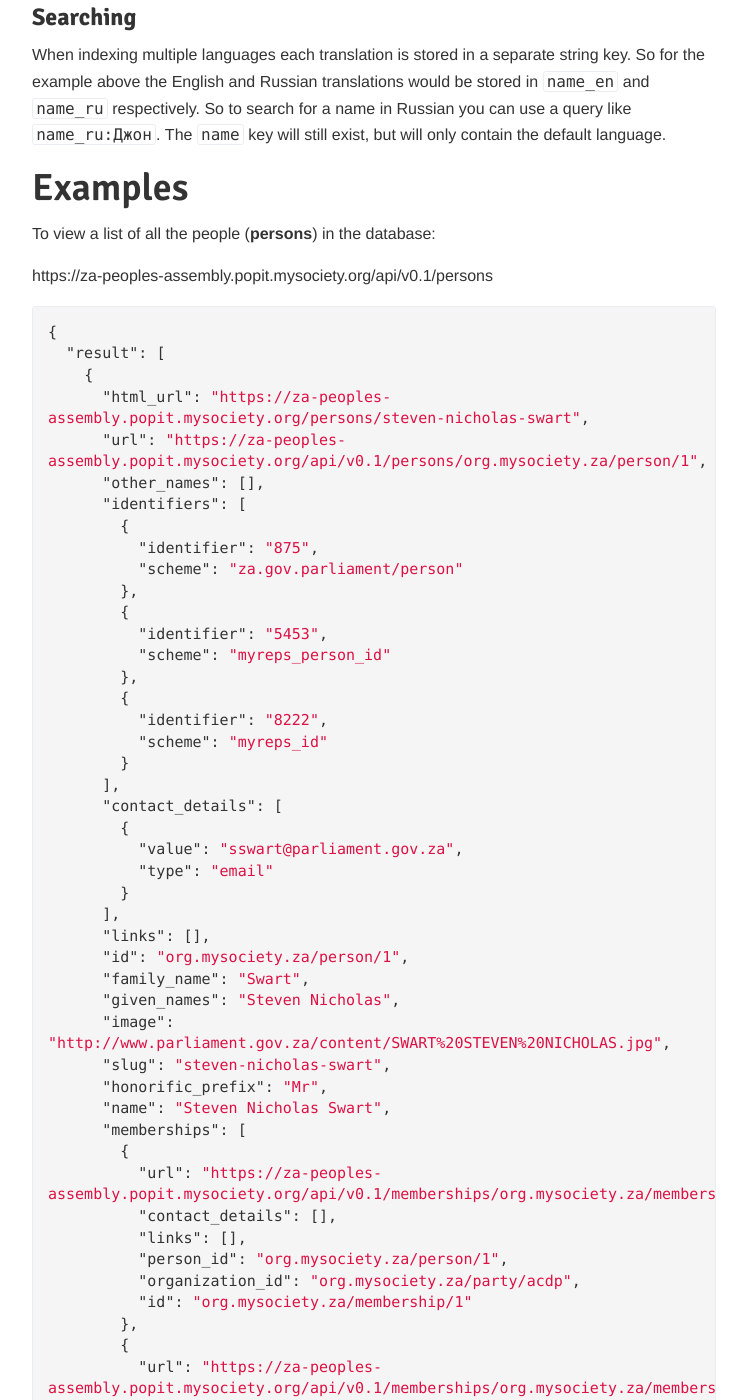
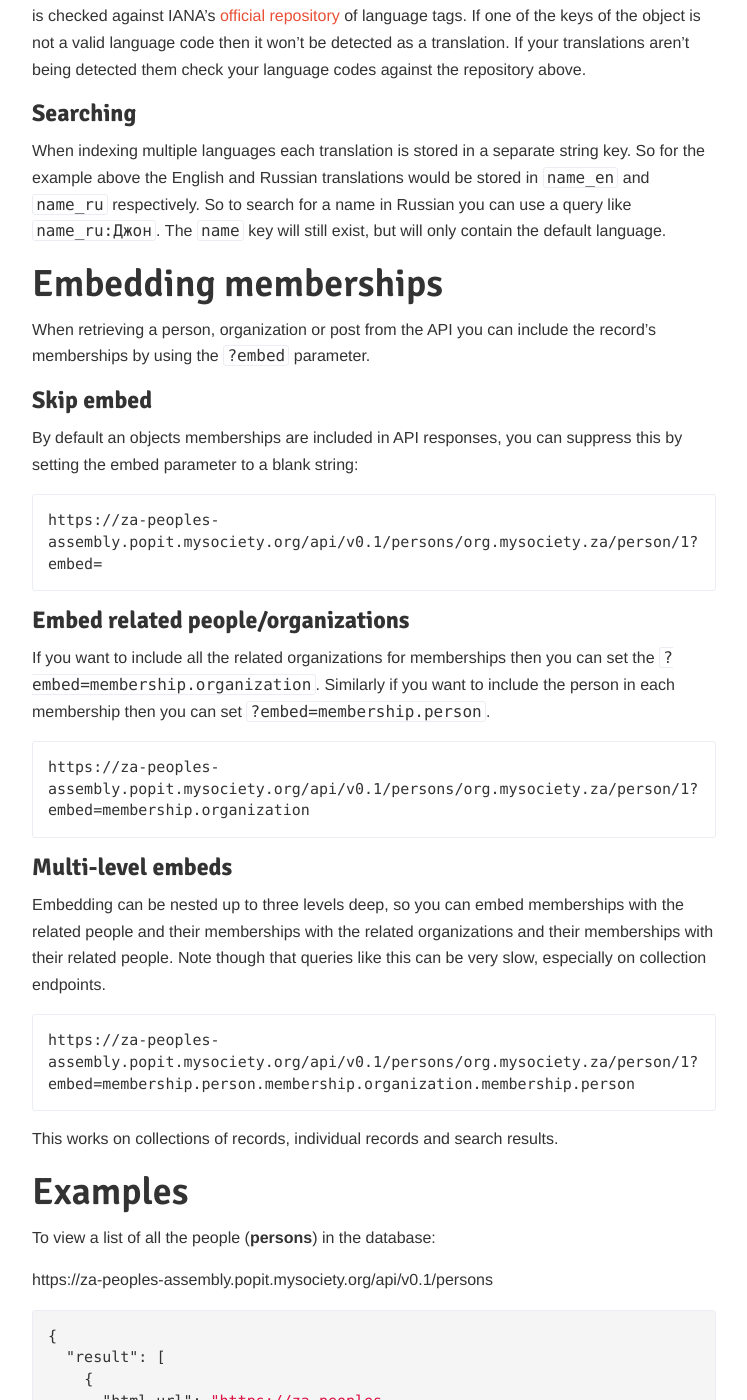
Before and after one commit to mysociety/popit.poplus.org, a Jekyll site: the page built from docs/api/reference.md, in a window 1280 px wide and 1400 px high, scrolled down 3725 px. Shown: the whole window, without its empty margins (266-1013 px from the left). Built offline with Jekyll 4.4.1, drawn with Linux system fonts in a browser that asks for light colours; some of the changed text lies outside the part shown.

Commit message:
Initial pass at membership embed docs

```diff
--- a/docs/api/reference.md
+++ b/docs/api/reference.md
@@ -122,6 +122,30 @@ An object is determined to be a translation object if all of the keys are valid
 ### Searching
 
 When indexing multiple languages each translation is stored in a separate string key. So for the example above the English and Russian translations would be stored in `name_en` and `name_ru` respectively. So to search for a name in Russian you can use a query like `name_ru:Джон`. The `name` key will still exist, but will only contain the default language.
+
+## Embedding memberships
+
+When retrieving a person, organization or post from the API you can include the record's memberships by using the `?embed` parameter.
+
+### Skip embed
+
+By default an objects memberships are included in API responses, you can suppress this by setting the embed parameter to a blank string:
+
+    https://za-peoples-assembly.popit.mysociety.org/api/v0.1/persons/org.mysociety.za/person/1?embed=
+
+### Embed related people/organizations
+
+If you want to include all the related organizations for memberships then you can set the `?embed=membership.organization`. Similarly if you want to include the person in each membership then you can set `?embed=membership.person`.
+
+    https://za-peoples-assembly.popit.mysociety.org/api/v0.1/persons/org.mysociety.za/person/1?embed=membership.organization
+
+### Multi-level embeds
+
+Embedding can be nested up to three levels deep, so you can embed memberships with the related people and their memberships with the related organizations and their memberships with their related people. Note though that queries like this can be very slow, especially on collection endpoints.
+
+    https://za-peoples-assembly.popit.mysociety.org/api/v0.1/persons/org.mysociety.za/person/1?embed=membership.person.membership.organization.membership.person
+
+This works on collections of records, individual records and search results.
 
 ## Examples
 
@@ -409,7 +433,7 @@ Multiple levels of embedding can be specified:
 
 https://za-peoples-assembly.popit.mysociety.org/api/v0.1/persons/org.mysociety.za/person/104?embed=membership.organization.membership.person
 
-Only three levels of embeding are permitted.
+Only three levels of embedding are permitted.
 
 If an organization has both person and organization memberships then it's only possible to join one at a time presently.
 
```
